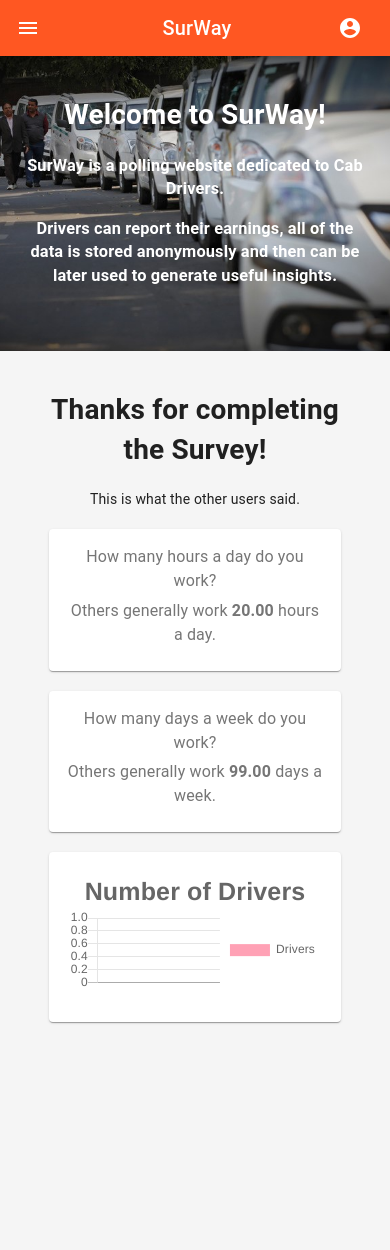
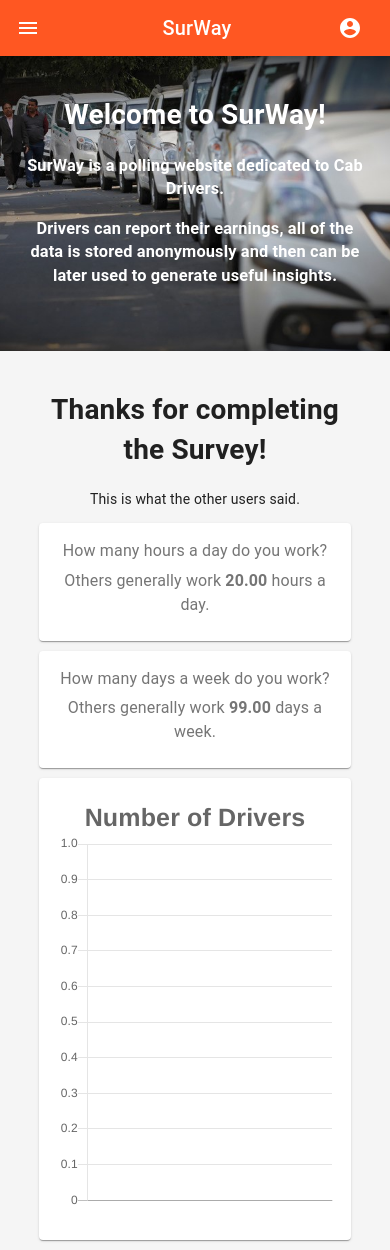
Before and after one commit to oddgeeks/sur-way-react-express, a React (Create React App) app in the folder react/sur-way-app/: page /thanks in a window 390 px wide. Before the commit the page ends 1042 px from the top, so only its background shows below. Built offline with nearby package versions, Linux system fonts and the light colour scheme; no server answers.

Commit message:
Make charts work on mobile

```diff
--- a/react/sur-way-app/src/components/ChartsComponent.js
+++ b/react/sur-way-app/src/components/ChartsComponent.js
@@ -1,12 +1,10 @@
 import React, { PureComponent } from 'react';
-import { Bar, Line, Pie } from 'react-chartjs-2';
+import { Bar } from 'react-chartjs-2';
 import Box from '@material-ui/core/Box';
 import Axios from 'axios'
 
 import Card from '@material-ui/core/Card';
-import CardActions from '@material-ui/core/CardActions';
 import CardContent from '@material-ui/core/CardContent';
-import Button from '@material-ui/core/Button';
 import Typography from '@material-ui/core/Typography';
 export default class ChartsComponent extends PureComponent {
 
@@ -36,33 +34,12 @@ export default class ChartsComponent extends PureComponent {
                     ]
                 }]
         },
-        working_hours_data: {
-            labels: ["Chocolate", "Vanilla", "Strawberry"],
-            datasets: [
-                {
-                    label: "Blue",
-                    backgroundColor: "blue",
-                    data: [3, 7, 4]
-                },
-                {
-                    label: "Red",
-                    backgroundColor: "red",
-                    data: [4, 3, 5]
-                },
-                {
-                    label: "Green",
-                    backgroundColor: "green",
-                    data: [7, 2, 6]
-                }
-            ]
-        }
     }
 
     componentDidMount() {
         const url = "https://sur-way.herokuapp.com/cabbie-surveys-summary";
         Axios.get(url)
             .then(response => {
-                console.log(response.data[0].avg_work_days_in_week);
                 this.state.data[0].avg_work_days_in_week = response.data[0].avg_work_days_in_week
                 this.state.data[0].avg_working_hours = response.data[0].avg_working_hours
                 this.state.data[0].company_breakdown = response.data[0].company_breakdown
@@ -76,15 +53,6 @@ export default class ChartsComponent extends PureComponent {
                                 data: response.data[0].company_data,
                             }]
                     },
-
-                    // working_hours_data: {
-                    //     labels: response.data[0].company_names,
-                    //     datasets: [
-                    //         {
-                    //             label: 'Average - Working Hours',
-                    //             data: response.data[0].company_data,
-                    //         }]
-                    // }
                 })
             })
             .catch(error => {
@@ -98,7 +66,7 @@ export default class ChartsComponent extends PureComponent {
             <div>
                 <Box>
 
-                    <Card style={{ margin: 20 }}>
+                    <Card style={{ margin: 10 }}>
                         <CardContent>
                             <Typography color="textSecondary" gutterBottom>
                                 How many hours a day do you work?
@@ -111,7 +79,7 @@ export default class ChartsComponent extends PureComponent {
                         </CardContent>
                     </Card>
 
-                    <Card style={{ margin: 20 }}>
+                    <Card style={{ margin: 10 }}>
                         <CardContent>
                             <Typography color="textSecondary" gutterBottom>
                                 How many days a week do you work?
@@ -124,30 +92,26 @@ export default class ChartsComponent extends PureComponent {
                         </CardContent>
                     </Card>
 
-                    <Card style={{ margin: 20 }}>
+                    <Card style={{ margin: 10, }}>
                         <CardContent>
-                            <Bar
-                                data={this.state.chartData}
+                            <Box height="50vh">
+                                <Bar data={this.state.chartData}
                                     options={{
-                                    responsive: true,
-                                    maintainAspectRatio: true,
-                                    aspectRatio: 1,
+                                        maintainAspectRatio: false,
                                         title: {
                                             display: true,
                                             text: "Number of Drivers",
                                             fontSize: 25
                                         },
                                         legend: {
-                                        display: true,
+                                            display: false,
                                             position: 'right'
                                         }
                                     }}
                                 />
+                            </Box>
                         </CardContent>
                     </Card>
-
-
-
                 </Box>
             </div>
         );
--- a/react/sur-way-app/src/components/SurveyForm.js
+++ b/react/sur-way-app/src/components/SurveyForm.js
@@ -131,8 +131,8 @@ class SurveyForm extends Component {
                                                 onChange={this.handleInputChange}
                                                 autoWidth={true}
                                                 style={{ minWidth: '150px' }}>
-                                                {Object.keys(this.state.companies).map((key, index) => (
-                                                    <MenuItem value={key}>{this.state.companies[key]} </MenuItem>
+                                                {Object.keys(this.state.companies).map((iKey, index) => (
+                                                    <MenuItem value={iKey} key={index}>{this.state.companies[iKey]} </MenuItem>
                                                 ))}
                                             </Select>
                                         </FormControl>
```
Lines whose indentation alone changed are shown as unchanged.
